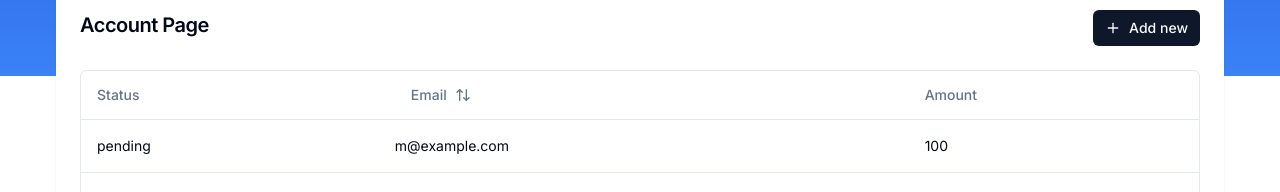
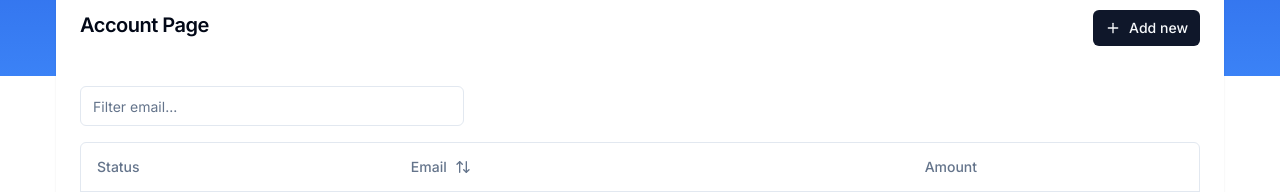
Before and after one commit to gratachu/finance-app, a Next.js app: page /accounts in a window 1280 px wide. Shown: the part 280-472 px from the top of the page. Built offline with nearby package versions, Linux system fonts and the light colour scheme; no server answers; what drizzle-zod, hono would draw is missing.

Commit message:
Add: filter to index

```diff
--- a/app/(dashboard)/accounts/page.tsx
+++ b/app/(dashboard)/accounts/page.tsx
@@ -39,7 +39,11 @@
           </Button>
         </CardHeader>
         <CardContent>
-          <DataTable columns={columns} data={data} />
+          <DataTable
+            columns={columns}
+            data={data}
+            filterKey={"email"}
+          />
         </CardContent>
       </Card>
     </div>
--- a/components/ui/data-table.tsx
+++ b/components/ui/data-table.tsx
@@ -1,10 +1,14 @@
 "use client"
+
+import React from "react";
 
 import {
   ColumnDef,
+  ColumnFiltersState,
   SortingState,
   flexRender,
   getCoreRowModel,
+  getFilteredRowModel,
   getPaginationRowModel,
   getSortedRowModel,
   useReactTable,
@@ -19,18 +23,21 @@
   TableRow,
 } from "@/components/ui/table"
 import {Button} from "@/components/ui/button";
-import React from "react";
+import {Input} from "@/components/ui/input";
 
 interface DataTableProps<TData, TValue> {
   columns: ColumnDef<TData, TValue>[]
   data: TData[]
+  filterKey: string
 }
 
 export function DataTable<TData, TValue>({
-                                           columns,
-                                           data,
-                                         }: DataTableProps<TData, TValue>) {
+   columns,
+   data,
+   filterKey,
+  }: DataTableProps<TData, TValue>) {
   const [sorting, setSorting] = React.useState<SortingState>([])
+  const [columnFilters, setColumnFilters] = React.useState<ColumnFiltersState>([])
 
   const table = useReactTable({
     data,
@@ -39,13 +46,26 @@
     getPaginationRowModel: getPaginationRowModel(),
     onSortingChange: setSorting,
     getSortedRowModel: getSortedRowModel(),
+    onColumnFiltersChange: setColumnFilters,
+    getFilteredRowModel: getFilteredRowModel(),
     state: {
       sorting,
+      columnFilters,
     }
   })
 
   return (
     <div>
+      <div className="flex items-center py-4">
+        <Input
+          placeholder={`Filter ${filterKey}...`}
+          value={(table.getColumn(filterKey)?.getFilterValue() as string) ?? ""}
+          onChange={(event) =>
+            table.getColumn(filterKey)?.setFilterValue(event.target.value)
+          }
+          className="max-w-sm"
+        />
+      </div>
       <div className="rounded-md border">
         <Table>
           <TableHeader>
```
